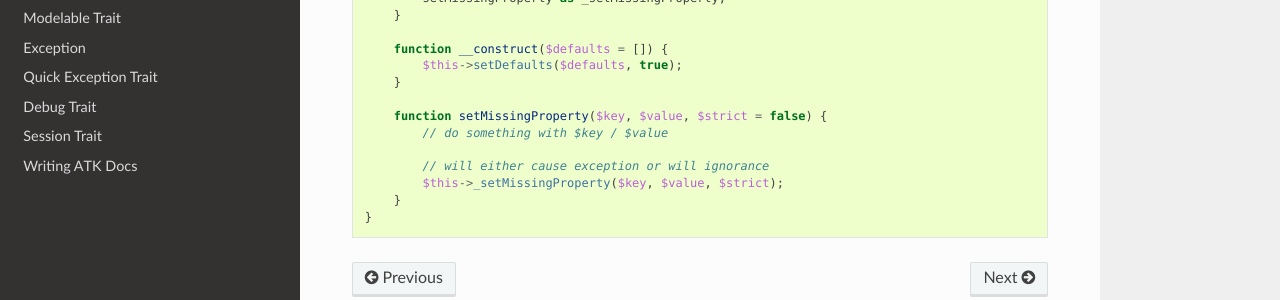
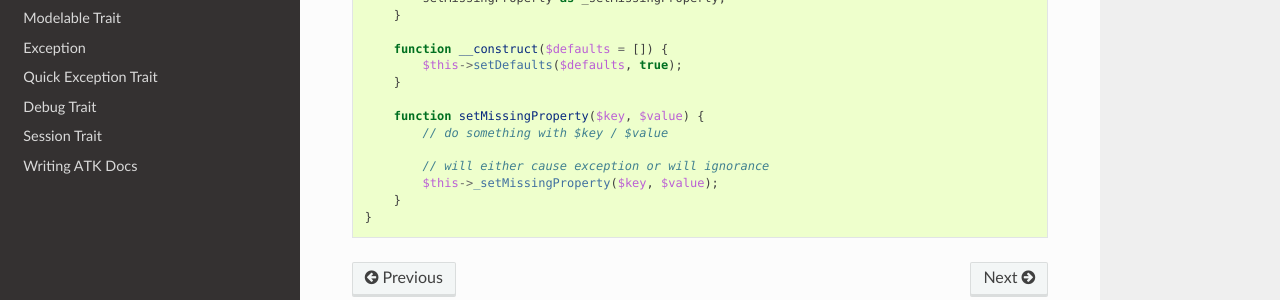
Before and after one commit to atk4/core, a Sphinx documentation site: the page built from docs/di.rst, in a window 1280 px wide and 900 px high, scrolled down 1552 px. Shown: the part 473-773 px from the top of the window. Built offline with Sphinx 7.4.7 and the Read the Docs theme 2.0.0, drawn with Linux system fonts in a browser that asks for light colours.

Commit message:
Do not silence missing numeric property in setDefaults()

```diff
--- a/docs/di.rst
+++ b/docs/di.rst
@@ -63,9 +63,9 @@ How to use DIContainerTrait
 
 .. php:trait: DIContainerTrait
 
-.. php:method: setDefaults($array, $strict = false)
+.. php:method: setDefaults($array)
 
-.. php:method: setMissingProperty($array, $strict = false)
+.. php:method: setMissingProperty($key, $value)
 
 Calling this method will set object's properties. If any specified property
 is undefined then it will be skipped. Here is how you should use trait::
@@ -95,10 +95,10 @@ This is done by overriding setMissingProperty method::
             $this->setDefaults($defaults, true);
         }
 
-        function setMissingProperty($key, $value, $strict = false) {
+        function setMissingProperty($key, $value) {
             // do something with $key / $value
 
             // will either cause exception or will ignorance
-            $this->_setMissingProperty($key, $value, $strict);
+            $this->_setMissingProperty($key, $value);
         }
     }
```
Also changed, not shown: 1 other file.
